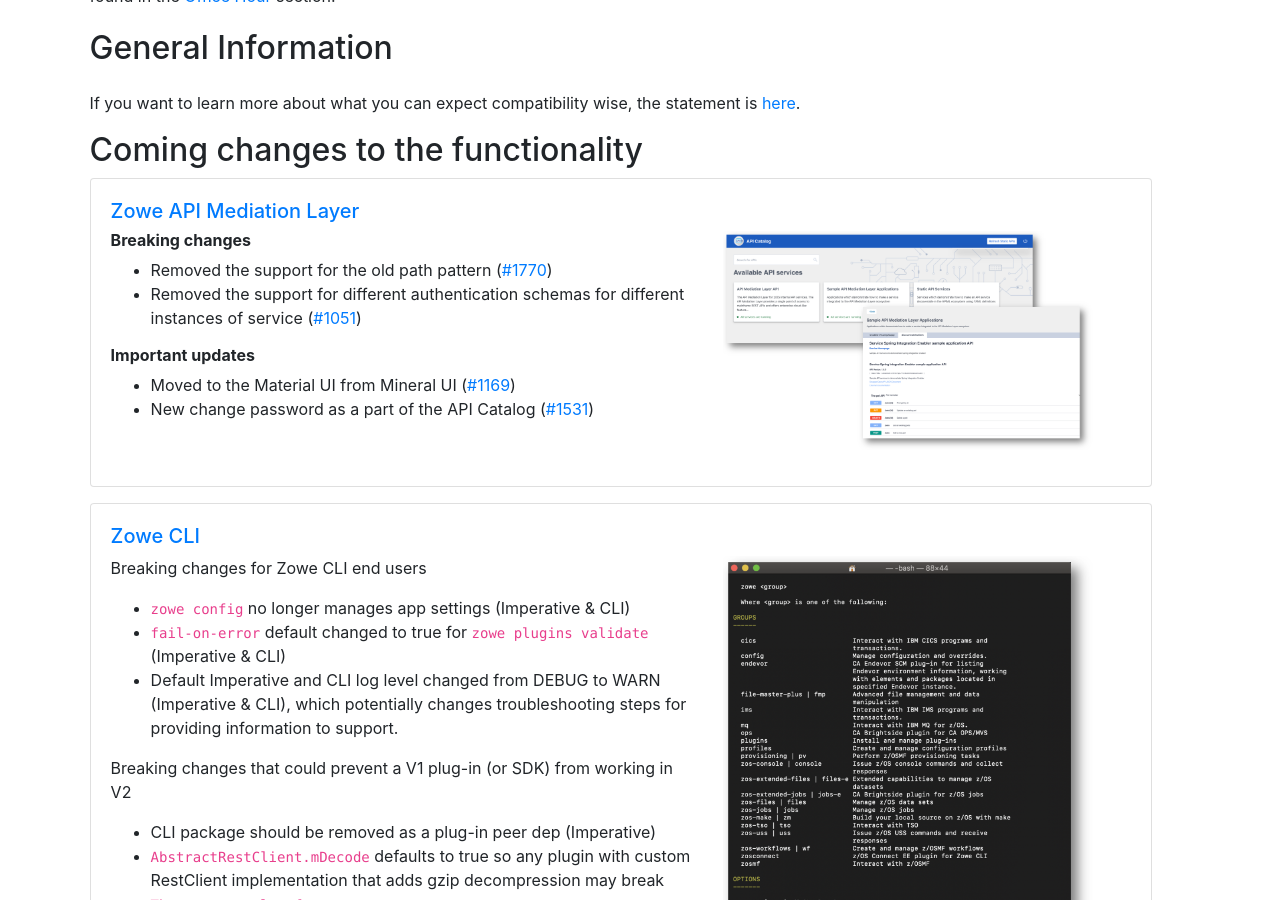
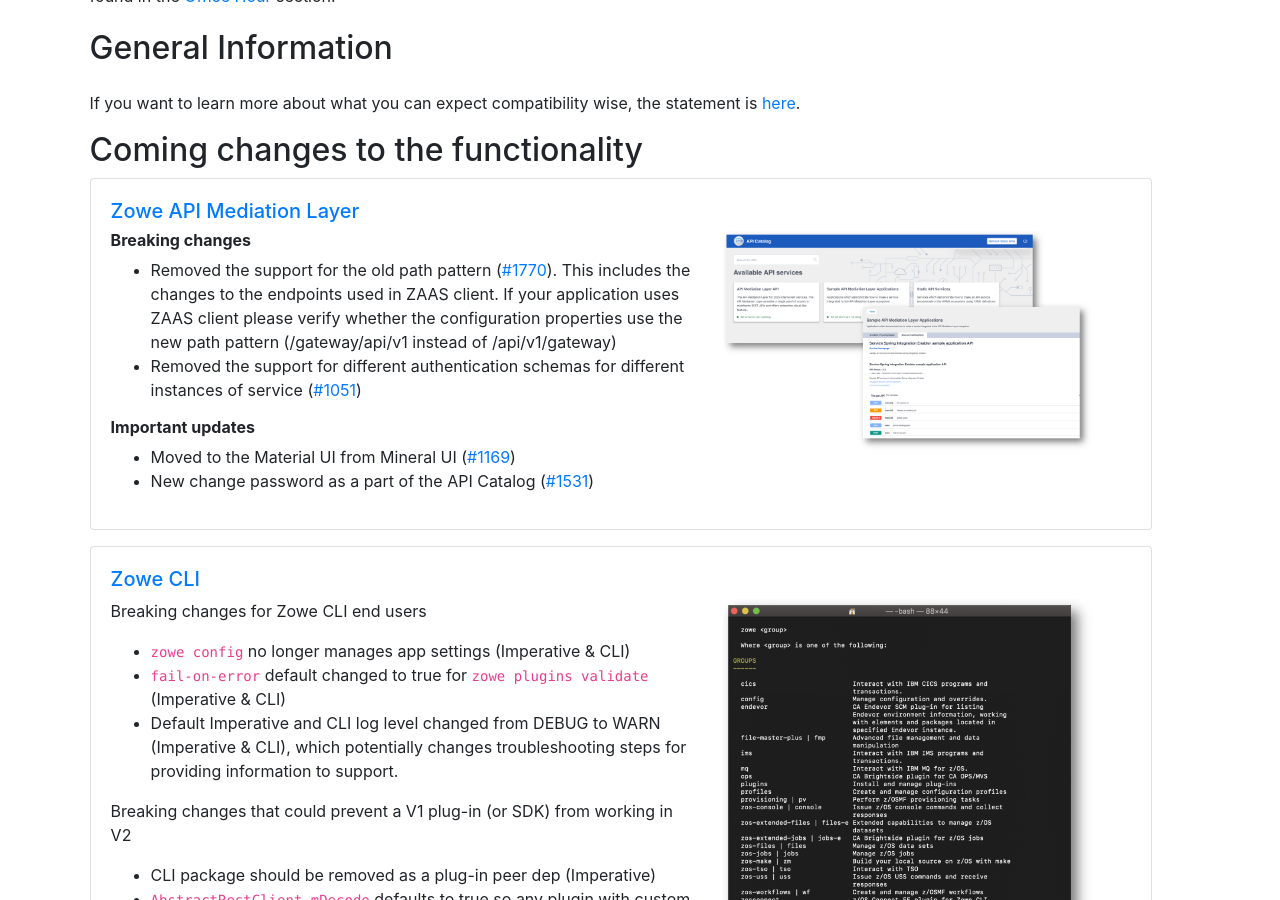
Before and after one commit to zowe/zowe.github.io, a Jekyll site: the page built from vNext.md, in a window 1280 px wide and 900 px high, scrolled down 767 px. Built offline with Jekyll 4.4.1, drawn with Linux system fonts in a browser that asks for light colours; our own code applies the rules of GitHub Pages for plain Markdown files.

Commit message:
Add further description about the new path pattern
Signed-off-by: Jakub Balhar <jakub@balhar.net>

```diff
--- a/vNext.md
+++ b/vNext.md
@@ -108,7 +108,7 @@
         <div class="col-md-7 col-sm order-last order-sm-first">
           <h6 class="text-left"><b>Breaking changes</b></h6>
           <ul>
-            <li>Removed the support for the old path pattern (<a href="https://github.com/zowe/api-layer/issues/1770">#1770</a>)</li>
+            <li>Removed the support for the old path pattern (<a href="https://github.com/zowe/api-layer/issues/1770">#1770</a>). This includes the changes to the endpoints used in ZAAS client. If your application uses ZAAS client please verify whether the configuration properties use the new path pattern (/gateway/api/v1 instead of /api/v1/gateway)</li>
             <li>Removed the support for different authentication schemas for different instances of service (<a href="https://github.com/zowe/api-layer/issues/1051">#1051</a>)</li>
           </ul>
           <h6 class="text-left"><b>Important updates</b></h6>
```
